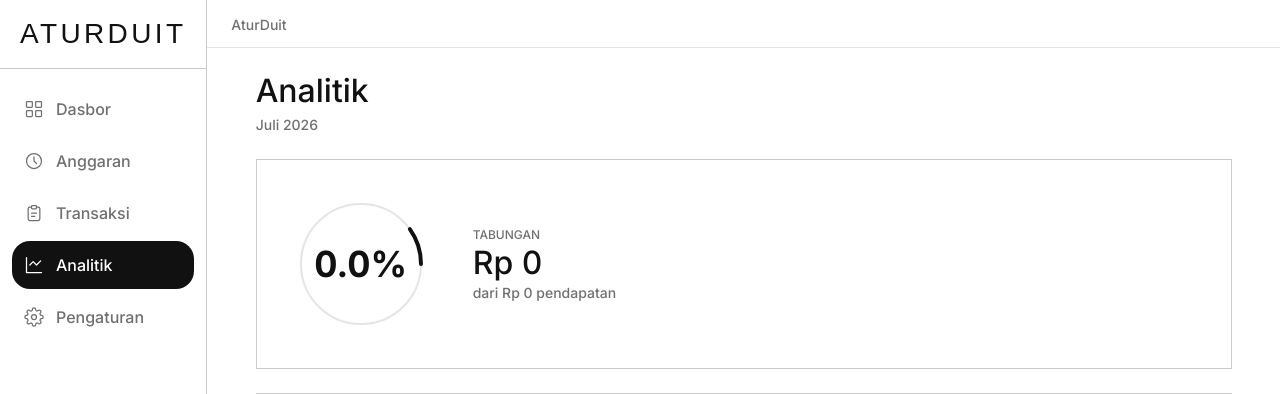
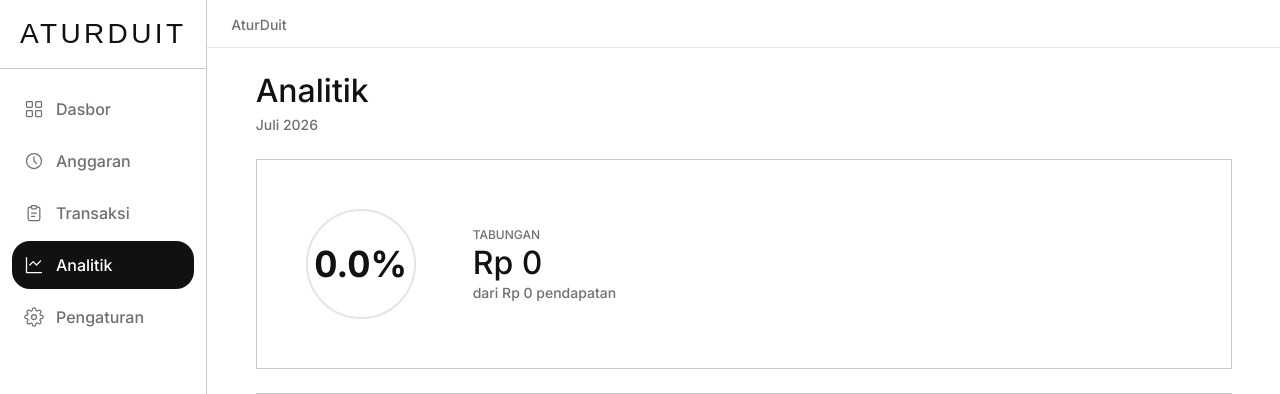
Before and after one commit to c1021251035-del/AturDuit, a Next.js app: page /analytics in a window 1280 px wide. Shown: the top 394 px of the page. Built offline with nearby package versions, Linux system fonts and the light colour scheme.

Commit message:
feat: CompletionRing component — checkmark + pulse animation at 100% savings

```diff
--- a/src/app/(app)/analytics/page.tsx
+++ b/src/app/(app)/analytics/page.tsx
@@ -12,30 +12,105 @@ const cats = ["need", "want", "save"] as const;
 /* ── SVG Insight Icons ── */
 function CheckIcon({ className }: { className?: string }) {
   return (
-    <svg className={className} viewBox="0 0 24 24" fill="none" stroke="currentColor" strokeWidth="1.5" strokeLinecap="round" strokeLinejoin="round">
+    <svg className={className} viewBox="0 0 24 24" fill="none" stroke="currentColor" strokeWidth="2" strokeLinecap="round" strokeLinejoin="round">
       <path d="M22 11.08V12a10 10 0 1 1-5.93-9.14" /><polyline points="22 4 12 14.01 9 11.01" />
     </svg>
   );
 }
 function WarnIcon({ className }: { className?: string }) {
   return (
-    <svg className={className} viewBox="0 0 24 24" fill="none" stroke="currentColor" strokeWidth="1.5" strokeLinecap="round" strokeLinejoin="round">
+    <svg className={className} viewBox="0 0 24 24" fill="none" stroke="currentColor" strokeWidth="2" strokeLinecap="round" strokeLinejoin="round">
       <path d="M10.29 3.86L1.82 18a2 2 0 0 0 1.71 3h16.94a2 2 0 0 0 1.71-3L13.71 3.86a2 2 0 0 0-3.42 0z" /><line x1="12" y1="9" x2="12" y2="13" /><line x1="12" y1="17" x2="12.01" y2="17" />
     </svg>
   );
 }
 function DangerIcon({ className }: { className?: string }) {
   return (
-    <svg className={className} viewBox="0 0 24 24" fill="none" stroke="currentColor" strokeWidth="1.5" strokeLinecap="round" strokeLinejoin="round">
+    <svg className={className} viewBox="0 0 24 24" fill="none" stroke="currentColor" strokeWidth="2" strokeLinecap="round" strokeLinejoin="round">
       <circle cx="12" cy="12" r="10" /><line x1="12" y1="8" x2="12" y2="12" /><line x1="12" y1="16" x2="12.01" y2="16" />
     </svg>
   );
 }
 function InfoIcon({ className }: { className?: string }) {
   return (
-    <svg className={className} viewBox="0 0 24 24" fill="none" stroke="currentColor" strokeWidth="1.5" strokeLinecap="round" strokeLinejoin="round">
+    <svg className={className} viewBox="0 0 24 24" fill="none" stroke="currentColor" strokeWidth="2" strokeLinecap="round" strokeLinejoin="round">
       <circle cx="12" cy="12" r="10" /><line x1="12" y1="16" x2="12" y2="12" /><line x1="12" y1="8" x2="12.01" y2="8" />
     </svg>
+  );
+}
+
+/* ── 100% Completion Ring (checkmark inside) ── */
+function CompletionRing({
+  percentage,
+  circumference,
+  radius = 54,
+  viewBox = 160,
+  strokeWidth = 4,
+  size = 160,
+  className
+}: {
+  percentage: number;
+  circumference: number;
+  radius?: number;
+  viewBox?: number;
+  strokeWidth?: number;
+  size?: number;
+  className?: string;
+}) {
+  const isComplete = percentage >= 100;
+  const offset = circumference * (1 - Math.min(percentage, 100) / 100);
+
+  return (
+    <div className={`relative flex-shrink-0 ${className || ''}`} style={{ width: size, height: size }}>
+      <svg className="w-full h-full" viewBox={`0 0 ${viewBox} ${viewBox}`}>
+        {/* Background track */}
+        <circle fill="none" stroke="var(--hairline-soft)" strokeWidth={2} cx="80" cy="80" r={radius} />
+        {/* Progress ring */}
+        <circle
+          fill="none"
+          stroke="var(--ink)"
+          strokeWidth={strokeWidth}
+          strokeLinecap="round"
+          cx="80" cy="80" r={radius}
+          strokeDasharray={circumference}
+          strokeDashoffset={offset}
+          className={isComplete ? "ring-complete" : ""}
+          style={{
+            transition: "stroke-dashoffset 800ms cubic-bezier(0.16, 1, 0.3, 1)",
+          }}
+        />
+      </svg>
+      <div className="absolute inset-0 flex flex-col items-center justify-center">
+        {isComplete ? (
+          <>
+            <svg className="w-8 h-8 text-[var(--ink)] check-pop" viewBox="0 0 24 24" fill="none" stroke="currentColor" strokeWidth="2.5" strokeLinecap="round" strokeLinejoin="round">
+              <polyline points="20 6 9 17 4 12" />
+            </svg>
+            <span className="text-4xl font-bold tabular-nums">100%</span>
+          </>
+        ) : (
+          <span className="text-4xl font-bold tabular-nums">{percentage.toFixed(1)}%</span>
+        )}
+      </div>
+      <style jsx>{`
+        @keyframes ringComplete {
+          0%, 100% { stroke-width: ${strokeWidth}; opacity: 1; }
+          50% { stroke-width: ${strokeWidth + 1}; opacity: 0.8; }
+        }
+        .ring-complete {
+          animation: ringComplete 2.4s cubic-bezier(0.32, 0.72, 0, 1) infinite;
+        }
+        @keyframes checkPop {
+          0% { transform: scale(0) rotate(-12deg); opacity: 0; }
+          60% { transform: scale(1.3) rotate(4deg); opacity: 1; }
+          80% { transform: scale(0.9) rotate(-2deg); }
+          100% { transform: scale(1) rotate(0deg); opacity: 1; }
+        }
+        .check-pop {
+          animation: checkPop 500ms cubic-bezier(0.16, 1, 0.3, 1) forwards;
+        }
+      `}</style>
+    </div>
   );
 }
 
@@ -81,22 +156,13 @@ export default function AnalyticsPage() {
           <div className="p-6 flex flex-col md:flex-row items-center gap-8">
             <div className="flex items-center gap-8 w-full md:w-auto">
               <div className="relative w-40 h-40 flex-shrink-0">
-                <svg className="w-full h-full" viewBox={`0 0 ${ANALYTICS_RING_VIEWBOX} ${ANALYTICS_RING_VIEWBOX}`}>
-                  <circle fill="none" stroke="var(--hairline-soft)" strokeWidth={2} cx="80" cy="80" r={ANALYTICS_RING_RADIUS} />
-                  <circle
-                    fill="none"
-                    stroke="var(--ink)"
-                    strokeWidth={4}
-                    strokeLinecap="round"
-                    cx="80" cy="80" r={ANALYTICS_RING_RADIUS}
-                    strokeDasharray={savingsCircumference}
-                    strokeDashoffset={savingsOffset}
-                    style={{ transition: "stroke-dashoffset 500ms cubic-bezier(0.16, 1, 0.3, 1)" }}
-                  />
-                </svg>
-                <div className="absolute inset-0 flex flex-col items-center justify-center">
-                  <span className="text-4xl font-bold tabular-nums">{savingsRate.toFixed(1)}%</span>
-                </div>
+                <CompletionRing
+                  percentage={savingsRate}
+                  circumference={savingsCircumference}
+                  radius={54}
+                  viewBox={ANALYTICS_RING_VIEWBOX}
+                  strokeWidth={4}
+                />
               </div>
               <div className="text-center md:text-left">
                 <p className="text-caption-sm text-[var(--mute)] uppercase tracking-wider">Tabungan</p>
```
